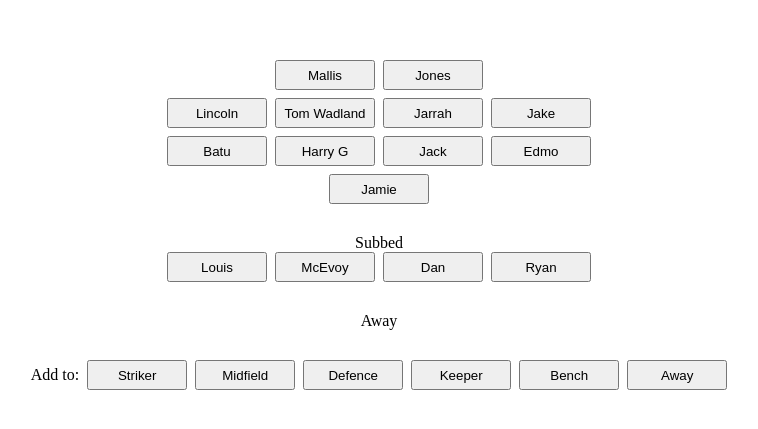
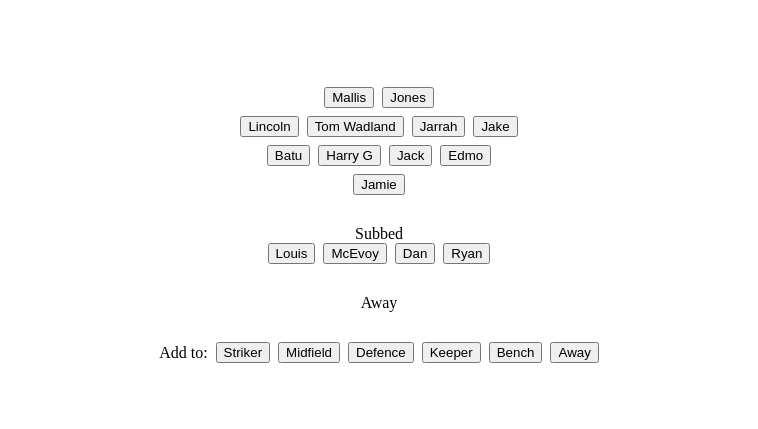
Before and after one commit to leodenham/FootballStructure, a plain HTML site: page index.html in a window 1280 px wide. Shown: the part 175-604 px from the top of the page, without its empty margins (261-1019 px from the left). Drawn offline with Linux system fonts and the light colour scheme.

Commit message:
More css

```diff
--- a/styles.css
+++ b/styles.css
@@ -37,8 +37,3 @@ body {
   align-items: center;
   flex-wrap: wrap;
 }
-
-button {
-  width: 100px;
-  height: 30px;c
-}
```
